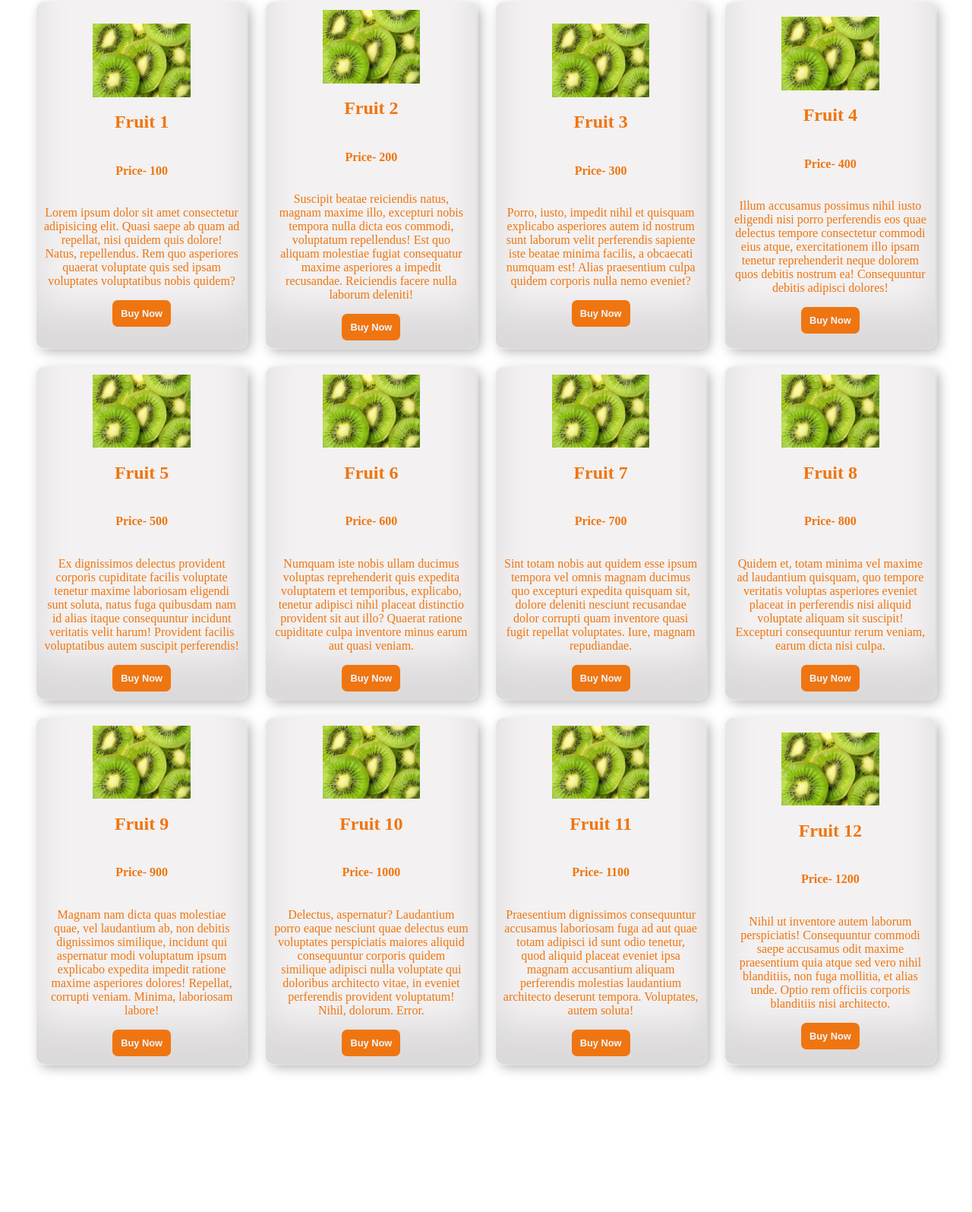
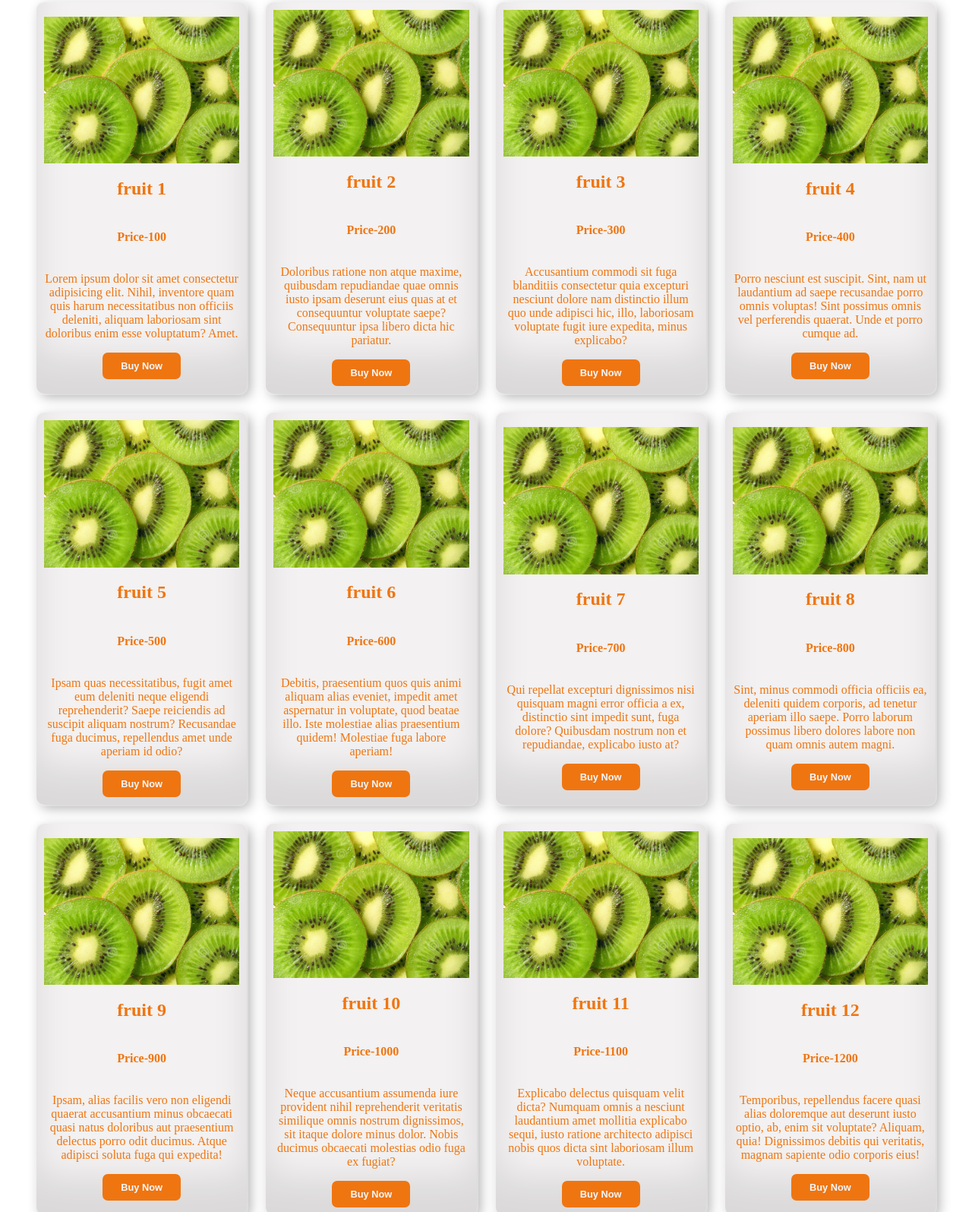
Before and after one commit to rayhan60611/p_hero_module8, a plain HTML site: page index.html in a window 1280 px wide. Shown: the part 35-1630 px from the top of the page at 76% size. Before the commit the page ends 1473 px from the top, so only its background shows below. Drawn offline with Linux system fonts and the light colour scheme.

Commit message:
Css Grid card styling with animation modify img and padding

```diff
--- a/index.html
+++ b/index.html
@@ -39,11 +39,11 @@
           0.3em 0.3em 1em rgba(0, 0, 0, 0.3);
       }
       .container .card img {
-        width: 50%;
+        width: 100%;
       }
 
       .container .card button {
-        width: 30%;
+        width: 40%;
         padding: 10px 10px;
         border: 0;
         background-color: #ef7511;
@@ -51,15 +51,18 @@
         border-radius: 7px;
         font-size: 0.8rem;
         font-weight: 700;
+        transition: transform 0.4s ease-in;
       }
 
       .container .card button:hover {
         background-color: var(--secondary);
         color: var(--primary);
+        transform: scale(1.05, 1.05) skew(2deg, -2deg);
       }
 
       @media screen and (max-width: 576px) {
         .container {
+          padding: 30px 20px;
           grid-template-columns: repeat(1, 1fr);
         }
       }
@@ -84,149 +87,137 @@
   </head>
   <body>
     <!-- .container>.card*12>img[src="images/fruit.jpg"]+h2{fruit $}+h4{Price-$00}p>lorem32^button{Buy Now} -->
+
     <div class="container">
       <div class="card">
         <img src="images/fruit.jpg" alt="" />
-        <h2>Fruit 1</h2>
-        <h4>Price- 100</h4>
+        <h2>fruit 1</h2>
+        <h4>Price-100</h4>
         <p>
-          Lorem ipsum dolor sit amet consectetur adipisicing elit. Quasi saepe
-          ab quam ad repellat, nisi quidem quis dolore! Natus, repellendus. Rem
-          quo asperiores quaerat voluptate quis sed ipsam voluptates
-          voluptatibus nobis quidem?
+          Lorem ipsum dolor sit amet consectetur adipisicing elit. Nihil,
+          inventore quam quis harum necessitatibus non officiis deleniti,
+          aliquam laboriosam sint doloribus enim esse voluptatum? Amet.
         </p>
         <button>Buy Now</button>
       </div>
       <div class="card">
         <img src="images/fruit.jpg" alt="" />
-        <h2>Fruit 2</h2>
-        <h4>Price- 200</h4>
+        <h2>fruit 2</h2>
+        <h4>Price-200</h4>
         <p>
-          Suscipit beatae reiciendis natus, magnam maxime illo, excepturi nobis
-          tempora nulla dicta eos commodi, voluptatum repellendus! Est quo
-          aliquam molestiae fugiat consequatur maxime asperiores a impedit
-          recusandae. Reiciendis facere nulla laborum deleniti!
+          Doloribus ratione non atque maxime, quibusdam repudiandae quae omnis
+          iusto ipsam deserunt eius quas at et consequuntur voluptate saepe?
+          Consequuntur ipsa libero dicta hic pariatur.
         </p>
         <button>Buy Now</button>
       </div>
       <div class="card">
         <img src="images/fruit.jpg" alt="" />
-        <h2>Fruit 3</h2>
-        <h4>Price- 300</h4>
+        <h2>fruit 3</h2>
+        <h4>Price-300</h4>
         <p>
-          Porro, iusto, impedit nihil et quisquam explicabo asperiores autem id
-          nostrum sunt laborum velit perferendis sapiente iste beatae minima
-          facilis, a obcaecati numquam est! Alias praesentium culpa quidem
-          corporis nulla nemo eveniet?
+          Accusantium commodi sit fuga blanditiis consectetur quia excepturi
+          nesciunt dolore nam distinctio illum quo unde adipisci hic, illo,
+          laboriosam voluptate fugit iure expedita, minus explicabo?
         </p>
         <button>Buy Now</button>
       </div>
       <div class="card">
         <img src="images/fruit.jpg" alt="" />
-        <h2>Fruit 4</h2>
-        <h4>Price- 400</h4>
+        <h2>fruit 4</h2>
+        <h4>Price-400</h4>
         <p>
-          Illum accusamus possimus nihil iusto eligendi nisi porro perferendis
-          eos quae delectus tempore consectetur commodi eius atque,
-          exercitationem illo ipsam tenetur reprehenderit neque dolorem quos
-          debitis nostrum ea! Consequuntur debitis adipisci dolores!
+          Porro nesciunt est suscipit. Sint, nam ut laudantium ad saepe
+          recusandae porro omnis voluptas! Sint possimus omnis vel perferendis
+          quaerat. Unde et porro cumque ad.
         </p>
         <button>Buy Now</button>
       </div>
       <div class="card">
         <img src="images/fruit.jpg" alt="" />
-        <h2>Fruit 5</h2>
-        <h4>Price- 500</h4>
+        <h2>fruit 5</h2>
+        <h4>Price-500</h4>
         <p>
-          Ex dignissimos delectus provident corporis cupiditate facilis
-          voluptate tenetur maxime laboriosam eligendi sunt soluta, natus fuga
-          quibusdam nam id alias itaque consequuntur incidunt veritatis velit
-          harum! Provident facilis voluptatibus autem suscipit perferendis!
+          Ipsam quas necessitatibus, fugit amet eum deleniti neque eligendi
+          reprehenderit? Saepe reiciendis ad suscipit aliquam nostrum?
+          Recusandae fuga ducimus, repellendus amet unde aperiam id odio?
         </p>
         <button>Buy Now</button>
       </div>
       <div class="card">
         <img src="images/fruit.jpg" alt="" />
-        <h2>Fruit 6</h2>
-        <h4>Price- 600</h4>
+        <h2>fruit 6</h2>
+        <h4>Price-600</h4>
         <p>
-          Numquam iste nobis ullam ducimus voluptas reprehenderit quis expedita
-          voluptatem et temporibus, explicabo, tenetur adipisci nihil placeat
-          distinctio provident sit aut illo? Quaerat ratione cupiditate culpa
-          inventore minus earum aut quasi veniam.
+          Debitis, praesentium quos quis animi aliquam alias eveniet, impedit
+          amet aspernatur in voluptate, quod beatae illo. Iste molestiae alias
+          praesentium quidem! Molestiae fuga labore aperiam!
         </p>
         <button>Buy Now</button>
       </div>
       <div class="card">
         <img src="images/fruit.jpg" alt="" />
-        <h2>Fruit 7</h2>
-        <h4>Price- 700</h4>
+        <h2>fruit 7</h2>
+        <h4>Price-700</h4>
         <p>
-          Sint totam nobis aut quidem esse ipsum tempora vel omnis magnam
-          ducimus quo excepturi expedita quisquam sit, dolore deleniti nesciunt
-          recusandae dolor corrupti quam inventore quasi fugit repellat
-          voluptates. Iure, magnam repudiandae.
+          Qui repellat excepturi dignissimos nisi quisquam magni error officia a
+          ex, distinctio sint impedit sunt, fuga dolore? Quibusdam nostrum non
+          et repudiandae, explicabo iusto at?
         </p>
         <button>Buy Now</button>
       </div>
       <div class="card">
         <img src="images/fruit.jpg" alt="" />
-        <h2>Fruit 8</h2>
-        <h4>Price- 800</h4>
+        <h2>fruit 8</h2>
+        <h4>Price-800</h4>
         <p>
-          Quidem et, totam minima vel maxime ad laudantium quisquam, quo tempore
-          veritatis voluptas asperiores eveniet placeat in perferendis nisi
-          aliquid voluptate aliquam sit suscipit! Excepturi consequuntur rerum
-          veniam, earum dicta nisi culpa.
+          Sint, minus commodi officia officiis ea, deleniti quidem corporis, ad
+          tenetur aperiam illo saepe. Porro laborum possimus libero dolores
+          labore non quam omnis autem magni.
         </p>
         <button>Buy Now</button>
       </div>
       <div class="card">
         <img src="images/fruit.jpg" alt="" />
-        <h2>Fruit 9</h2>
-        <h4>Price- 900</h4>
+        <h2>fruit 9</h2>
+        <h4>Price-900</h4>
         <p>
-          Magnam nam dicta quas molestiae quae, vel laudantium ab, non debitis
-          dignissimos similique, incidunt qui aspernatur modi voluptatum ipsum
-          explicabo expedita impedit ratione maxime asperiores dolores!
-          Repellat, corrupti veniam. Minima, laboriosam labore!
+          Ipsam, alias facilis vero non eligendi quaerat accusantium minus
+          obcaecati quasi natus doloribus aut praesentium delectus porro odit
+          ducimus. Atque adipisci soluta fuga qui expedita!
         </p>
         <button>Buy Now</button>
       </div>
       <div class="card">
         <img src="images/fruit.jpg" alt="" />
-        <h2>Fruit 10</h2>
-        <h4>Price- 1000</h4>
+        <h2>fruit 10</h2>
+        <h4>Price-1000</h4>
         <p>
-          Delectus, aspernatur? Laudantium porro eaque nesciunt quae delectus
-          eum voluptates perspiciatis maiores aliquid consequuntur corporis
-          quidem similique adipisci nulla voluptate qui doloribus architecto
-          vitae, in eveniet perferendis provident voluptatum! Nihil, dolorum.
-          Error.
+          Neque accusantium assumenda iure provident nihil reprehenderit
+          veritatis similique omnis nostrum dignissimos, sit itaque dolore minus
+          dolor. Nobis ducimus obcaecati molestias odio fuga ex fugiat?
         </p>
         <button>Buy Now</button>
       </div>
       <div class="card">
         <img src="images/fruit.jpg" alt="" />
-        <h2>Fruit 11</h2>
-        <h4>Price- 1100</h4>
+        <h2>fruit 11</h2>
+        <h4>Price-1100</h4>
         <p>
-          Praesentium dignissimos consequuntur accusamus laboriosam fuga ad aut
-          quae totam adipisci id sunt odio tenetur, quod aliquid placeat eveniet
-          ipsa magnam accusantium aliquam perferendis molestias laudantium
-          architecto deserunt tempora. Voluptates, autem soluta!
+          Explicabo delectus quisquam velit dicta? Numquam omnis a nesciunt
+          laudantium amet mollitia explicabo sequi, iusto ratione architecto
+          adipisci nobis quos dicta sint laboriosam illum voluptate.
         </p>
         <button>Buy Now</button>
       </div>
       <div class="card">
         <img src="images/fruit.jpg" alt="" />
-        <h2>Fruit 12</h2>
-        <h4>Price- 1200</h4>
+        <h2>fruit 12</h2>
+        <h4>Price-1200</h4>
         <p>
-          Nihil ut inventore autem laborum perspiciatis! Consequuntur commodi
-          saepe accusamus odit maxime praesentium quia atque sed vero nihil
-          blanditiis, non fuga mollitia, et alias unde. Optio rem officiis
-          corporis blanditiis nisi architecto.
+          Temporibus, repellendus facere quasi alias doloremque aut deserunt
+          iusto optio, ab, enim sit voluptate? Aliquam, quia! Dignissimos
+          debitis qui veritatis, magnam sapiente odio corporis eius!
         </p>
         <button>Buy Now</button>
       </div>
```
